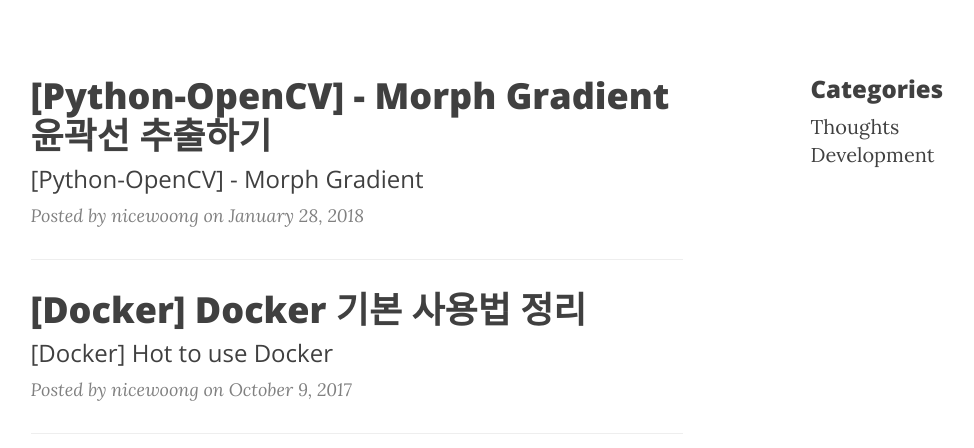
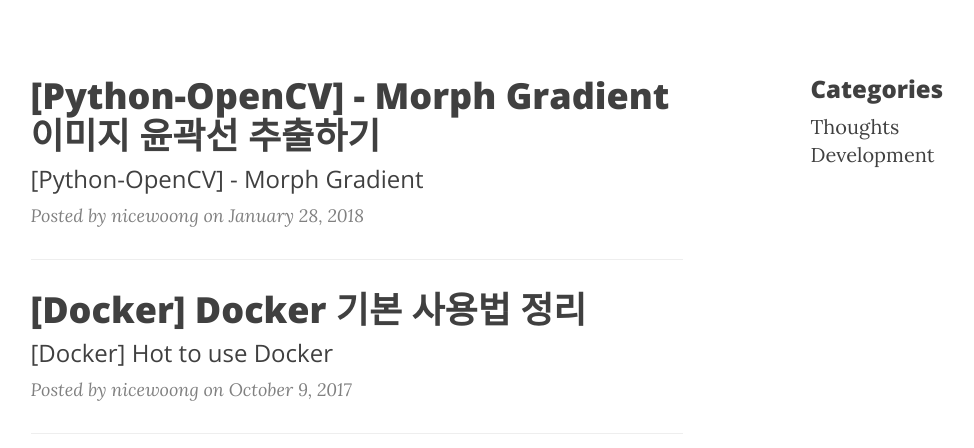
Before and after one commit to nicewoong/nicewoong.github.io, a Jekyll site: the page built from index.html, in a window 1280 px wide and 900 px high, cut to the strip 452-900 px from the top of the window. Shown: the whole strip, without its empty margins (137-1111 px from the left). Built offline with Jekyll 4.4.1, drawn with Linux system fonts in a browser that asks for light colours; nearby versions of some CDN libraries; the list of posts is cut into pages by our own code.

```diff
--- a/_posts/2018-01-28-gradient.markdown
+++ b/_posts/2018-01-28-gradient.markdown
@@ -1,6 +1,6 @@
 ---
 layout:     post
-title:      "[Python-OpenCV] - Morph Gradient 윤곽선 추출하기"
+title:      "[Python-OpenCV] - Morph Gradient 이미지 윤곽선 추출하기"
 subtitle:   "[Python-OpenCV] - Morph Gradient"
 date:       2018-01-28 12:00:00
 categories: [development]
```
Also changed, not shown: other parts of _posts/2018-01-28-gradient.markdown (+1 -1 lines).
